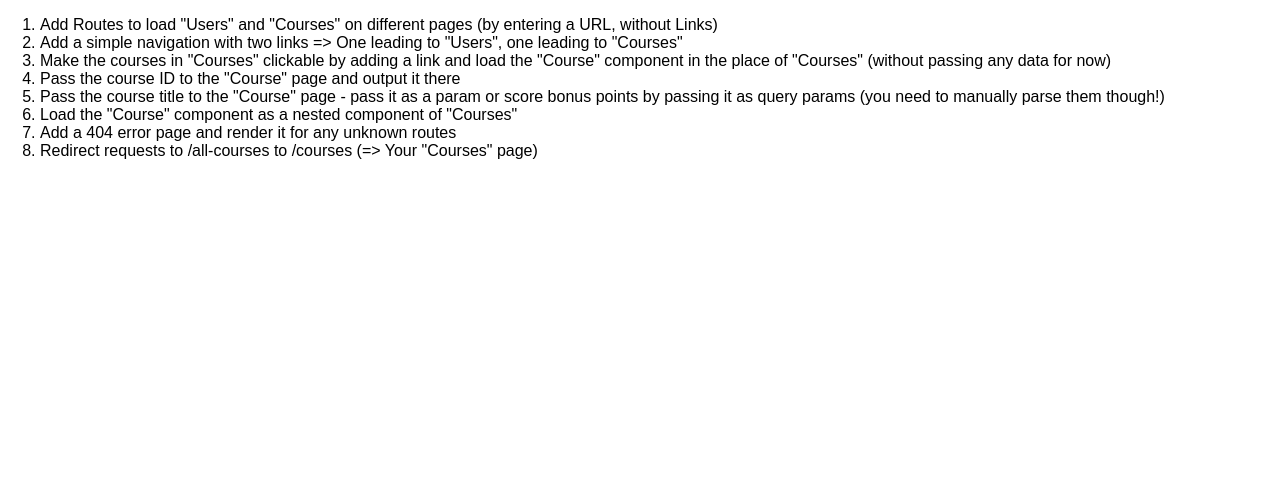
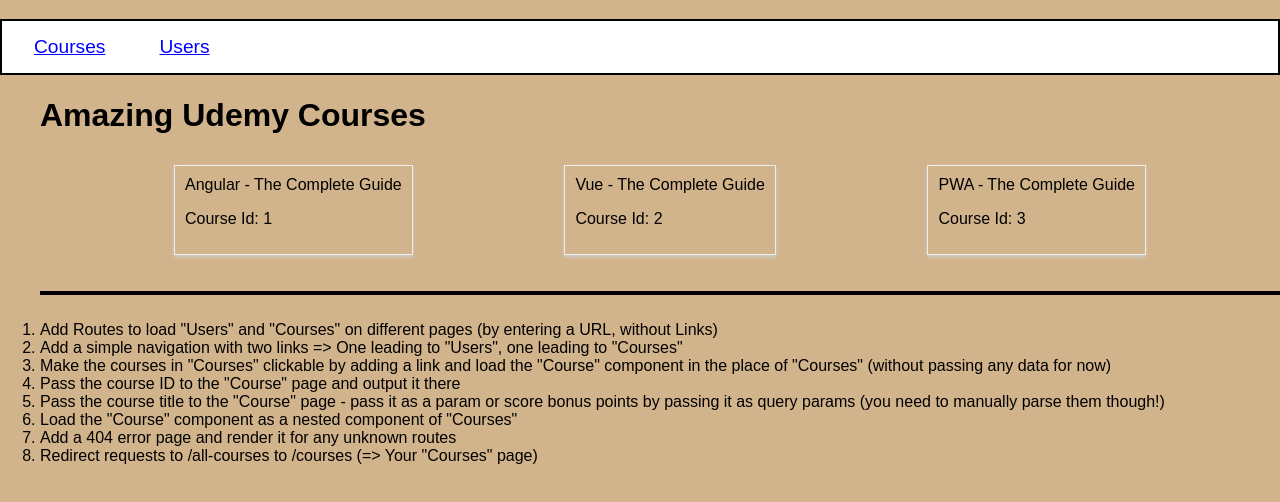
Before and after one commit to dbmarch/routing-assignment, a React (Create React App) app: page /courses in a window 1280 px wide. Shown: the top 502 px of the page. Built offline with nearby package versions, Linux system fonts and the light colour scheme.

Commit message:
partially through exercise,

```diff
--- a/src/App.js
+++ b/src/App.js
@@ -1,13 +1,29 @@
 import React, { Component } from 'react';
+import {BrowserRouter as Router, Route} from 'react-router-dom';
 
 import Courses from './containers/Courses/Courses';
 import Users from './containers/Users/Users';
+import Navigation from './components/Navigation/Navigation';
+import Course from './containers/Course/Course';
 
 class App extends Component {
+
   render () {
+    const hrStyle = {
+      border: '2px solid black'
+    }
+
     return (
       <div className="App">
+        <Navigation />
+        <Router>
         <ol style={{textAlign: 'left'}}>
+          <Route path="/courses" component = {Courses} />
+          <Route path="/course/:id" component = {Course}/>
+          <Route path="/users" component = {Users} />
+          <br />
+          <hr style={hrStyle}/>
+          <br />
           <li>Add Routes to load "Users" and "Courses" on different pages (by entering a URL, without Links)</li>
           <li>Add a simple navigation with two links => One leading to "Users", one leading to "Courses"</li>
           <li>Make the courses in "Courses" clickable by adding a link and load the "Course" component in the place of "Courses" (without passing any data for now)</li>
@@ -17,7 +33,9 @@
           <li>Add a 404 error page and render it for any unknown routes</li>
           <li>Redirect requests to /all-courses to /courses (=> Your "Courses" page)</li>
         </ol>
+        </Router>
       </div>
+
     );
   }
 }
--- /dev/null
+++ b/src/components/Navigation/Navigation.css
@@ -0,0 +1,30 @@
+nav ul {
+    background-color:white;
+    display: flex;
+    flex-flow: row;
+    align-items: left;
+    justify-content: start;
+    padding: 5px;
+    border: black 2px solid;
+    font-size: 1.2em;
+    }
+
+nav li {
+    margin: 10px 25px;
+
+}
+
+ul {
+    list-style-type: none;
+}
+
+li a {
+    color: blue;
+    padding: 2px;
+    transition: background-color .25s;
+}
+
+li a:hover {
+    color: #5c07e4;
+    background-color: lightgray;
+}
--- /dev/null
+++ b/src/components/Navigation/Navigation.js
@@ -0,0 +1,15 @@
+import React from 'react';
+import './Navigation.css';
+
+const Navigation =  () => {
+    return (
+        <nav>
+            <ul>
+                <li><a href="/courses">Courses </a> </li>
+                <li><a href="/users">Users</a> </li>
+            </ul>
+        </nav>
+    )
+}
+
+export default Navigation;
--- a/src/containers/Course/Course.js
+++ b/src/containers/Course/Course.js
@@ -2,10 +2,11 @@
 
 class Course extends Component {
     render () {
+        console.log (this.props);
         return (
             <div>
-                <h1>_COURSE_TITLE_</h1>
-                <p>You selected the Course with ID: _ID_</p>
+                <h1>{this.props.title}</h1>
+                <p>You selected the Course with ID: {this.props.match.params.id}</p>
             </div>
         );
     }
--- a/src/containers/Courses/Courses.js
+++ b/src/containers/Courses/Courses.js
@@ -1,4 +1,6 @@
 import React, { Component } from 'react';
+import {Link} from 'react-router-dom';
+
 
 import './Courses.css';
 
@@ -8,22 +10,41 @@
             { id: 1, title: 'Angular - The Complete Guide' },
             { id: 2, title: 'Vue - The Complete Guide' },
             { id: 3, title: 'PWA - The Complete Guide' }
-        ]
+        ],
+        courseSelected: 0
+    }
+
+    selectCourse = () => {
+        console.log ("select Course");
+        this.setState({courseSelected: this.props.id});
     }
 
     render () {
-        return (
-            <div>
-                <h1>Amazing Udemy Courses</h1>
-                <section className="Courses">
-                    {
-                        this.state.courses.map( course => {
-                            return <article className="Course" key={course.id}>{course.title}</article>;
-                        } )
-                    }
-                </section>
-            </div>
-        );
+        let courseList = null;
+
+        if (this.state.courseSelected > 0) {
+            const course = this.state.courses[this.state.courseSelected];
+            // Need to pass course info
+            courseList = <Link to= "/course/${this.state.courseSelected}" />
+        } else
+            courseList =    <section className="Courses">
+                                {
+                                    this.state.courses.map( course => {
+                                        return <article
+                                                    className="Course"
+                                                    key={course.id}>
+                                                    {course.title}
+                                                    <footer>
+                                                        <p>Course Id: {course.id}</p>
+                                                    </footer>
+                                                    </article>;
+                                    } )
+                                }
+                            </section>;
+
+        return ( <div> <h1>Amazing Udemy Courses</h1>
+                        {courseList}
+                </div>  );
     }
 }
 
--- a/src/index.css
+++ b/src/index.css
@@ -2,5 +2,6 @@
   margin: 0;
   padding: 0;
   font-family: sans-serif;
+  background-color: tan;
   text-align: center;
 }
```
